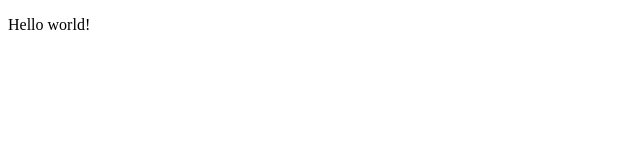
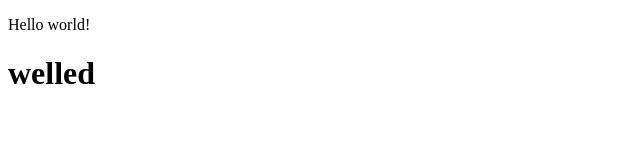
Before and after one commit to OneCored/1udemy, a plain HTML site: page index.html in a window 1280 px wide. Shown: the whole page, without its empty margins (0-640 px from the left). Drawn offline with Linux system fonts and the light colour scheme.

Commit message:
tretiy commit

```diff
--- a/index.html
+++ b/index.html
@@ -9,6 +9,7 @@
 <body>
 
     <p>Hello world!</p>
+    <h1>welled</h1>
 
     <script src="js/script.js"></script>
 </body>
```
